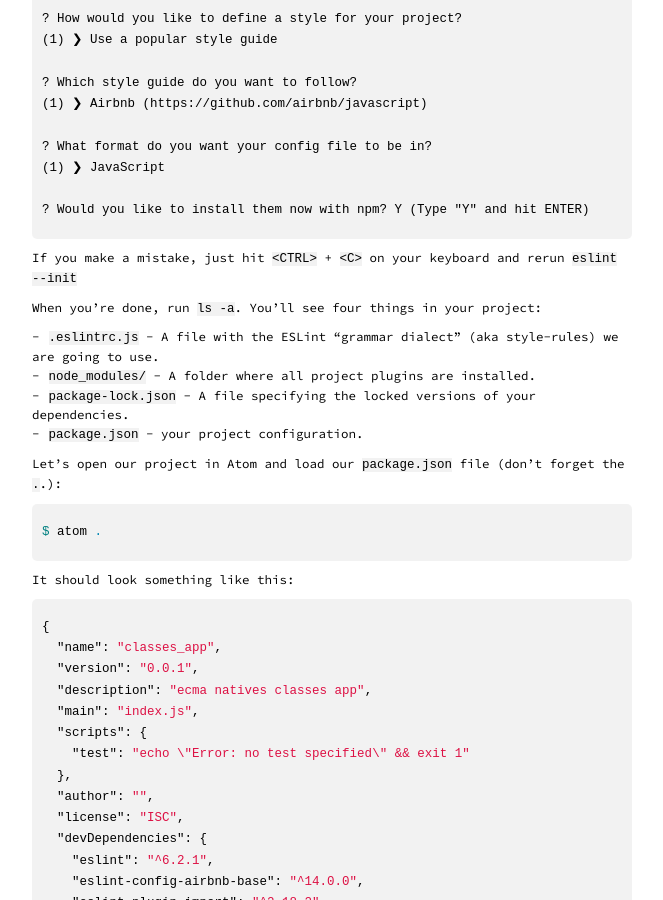
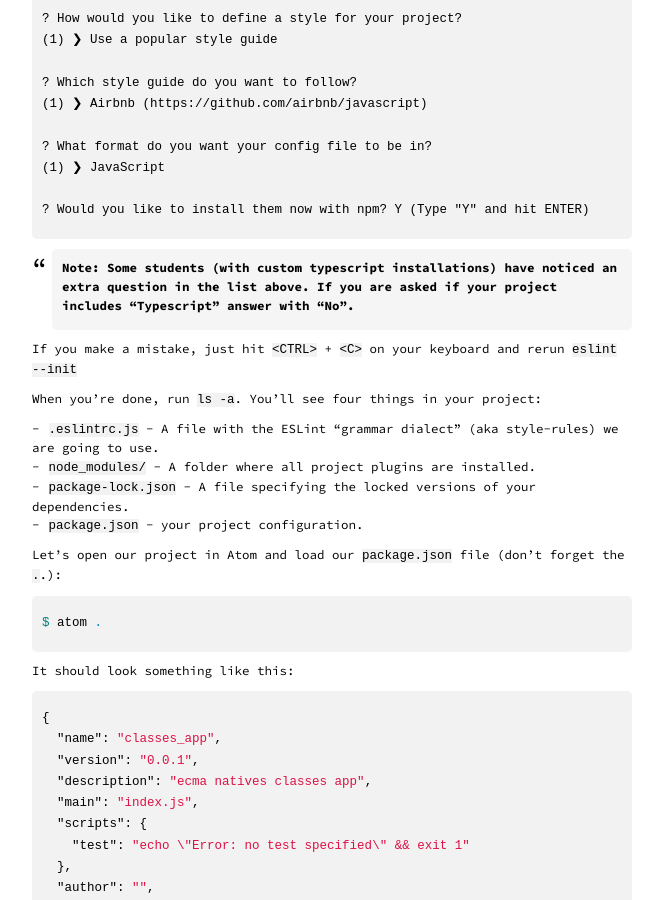
Before and after one commit to ecmanatives/ecmanatives.github.io, a Jekyll site: the page built from _posts/2019-08-23-lab-2.markdown, in a window 1280 px wide and 900 px high, scrolled down 4143 px. Shown: the whole window, without its empty margins (308-971 px from the left). Built offline with Jekyll 4.4.1, drawn with Linux system fonts in a browser that asks for light colours.

Commit message:
add Typescript notice to lab 2

````diff
--- a/_posts/2019-08-23-lab-2.markdown
+++ b/_posts/2019-08-23-lab-2.markdown
@@ -193,6 +193,10 @@ keyboard to select the following options (in some cases you also need Space-bar)
 
 ? Would you like to install them now with npm? Y (Type "Y" and hit ENTER)
 ```
+
+> **Note: Some students (with custom typescript installations) have noticed an extra
+> question in the list above. If you are asked if your project includes "Typescript"
+> answer with "No".**
 
 If you make a mistake, just hit `<CTRL>` + `<C>` on your keyboard and rerun
 `eslint --init`
````
